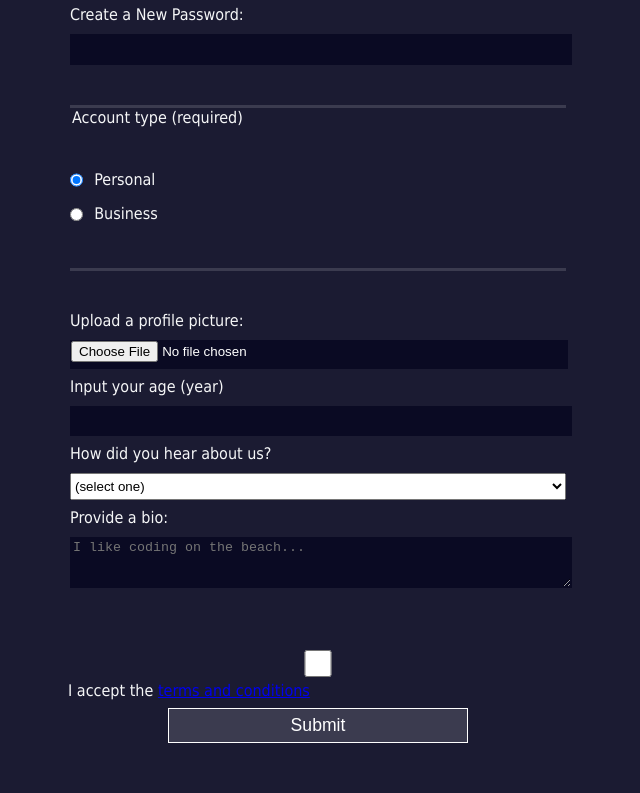
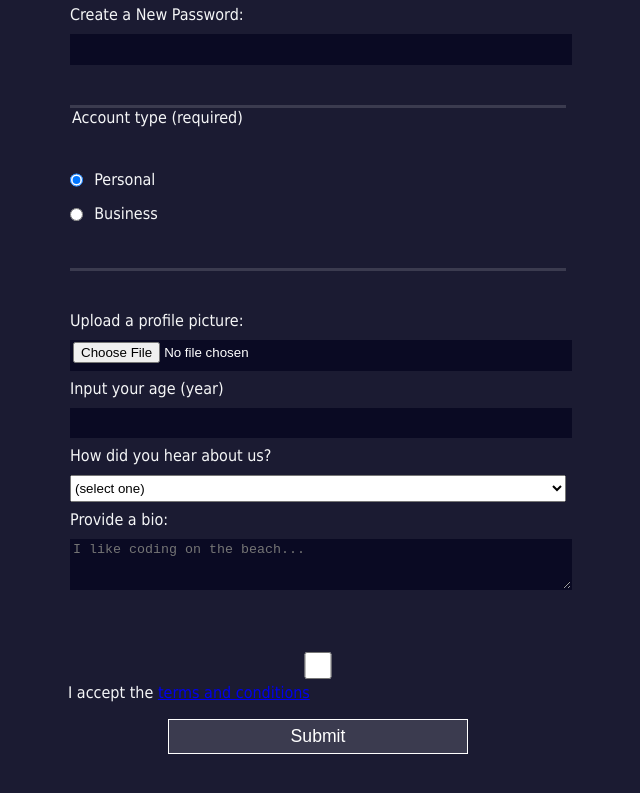
Before and after one commit to Molokwu-Emmanuel/Building-a-Registration-Form, a plain HTML site: page index.html in a window 1280 px wide. Shown: the part 375-1168 px from the top of the page, without its empty margins (322-962 px from the left). Before the commit the page ends 1118 px from the top, so only its background shows below. Drawn offline with Linux system fonts and the light colour scheme.

Commit message:
update styles.css

```diff
--- a/styles.css
+++ b/styles.css
@@ -20,6 +20,7 @@ form {
     max-width: 500px;
     min-width: 300px;
     width: 60vw;
+    padding-bottom: 2em;
 }
 
 fieldset {
@@ -51,9 +52,13 @@ input, textarea {
 input[type="submit"] {
     display: block;
     width: 60%;
-    margin: 0 auto;
+    margin: 1em auto;
     height: 2em;
     font-size: 1.1rem;
     background-color: #3b3b4f;
     border-color: white;
+    min-width: 300px;
 }
+input[type="file"] {
+    padding: 1px 2px;
+}
```
